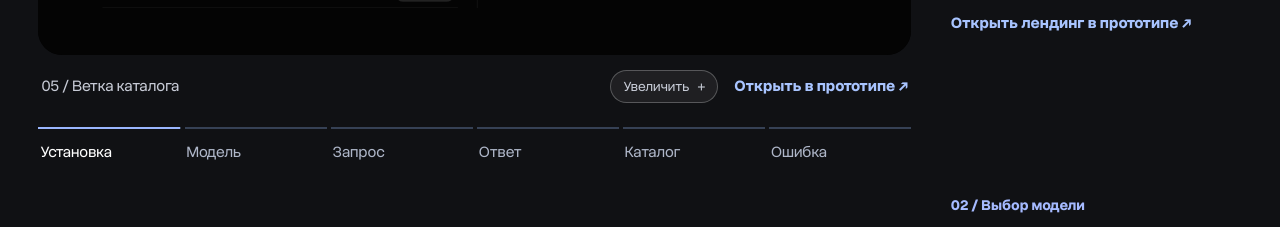
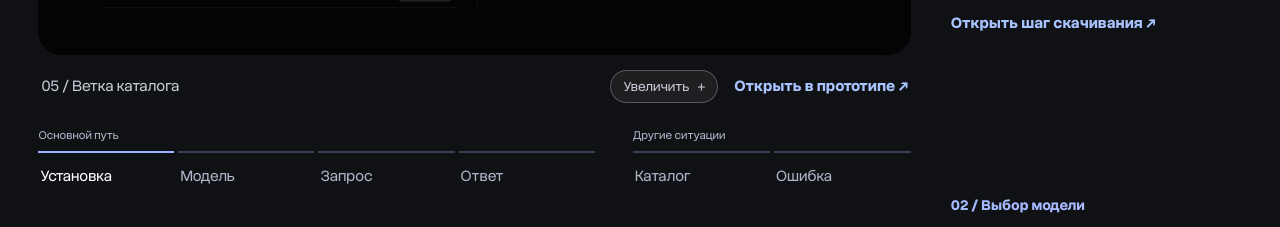
Before and after one commit to kuixl/atomic-kt3, a plain HTML site: page index.html in a window 1280 px wide. Shown: the part 3572-3799 px from the top of the page. Drawn offline with Linux system fonts and the light colour scheme.

Commit message:
Publish Atomic Chat KT3

```diff
--- a/index.html
+++ b/index.html
@@ -8,8 +8,8 @@
 <title>Atomic Chat — проектный каркас</title>
 <link rel="icon" href="media/icon.png" type="image/png">
 <link rel="stylesheet" href="story.css?v=4">
-<link rel="stylesheet" href="refine.css">
-<script src="story.js?v=4" defer></script>
+<link rel="stylesheet" href="refine.css?v=5">
+<script src="story.js?v=5" defer></script>
 </head>
 <body>
 <header class="bar">
@@ -65,12 +65,15 @@
           <img id="story-screen" class="screen-layer is-visible" src="media/download.webp" width="1440" height="930" alt="Блок установки Atomic Chat" loading="lazy">
           <img class="screen-layer" width="1440" height="900" alt="" aria-hidden="true">
         </figure>
-        <div class="stage-footer"><p id="stage-label">01 / Скачивание</p><div><button class="zoom-control" type="button" data-zoom="media/download.webp" id="stage-zoom">Увеличить <span aria-hidden="true">+</span></button><a href="prototype/" class="quiet" id="stage-link">Открыть в прототипе ↗</a></div></div>
-        <nav class="route" aria-label="Шаги сценария"><a href="#install" aria-current="step">Установка</a><a href="#model">Модель</a><a href="#generating">Запрос</a><a href="#answer">Ответ</a><a href="#catalog">Каталог</a><a href="#error">Ошибка</a></nav>
+        <div class="stage-footer"><p id="stage-label">01 / Скачивание</p><div><button class="zoom-control" type="button" data-zoom="media/download.webp" id="stage-zoom">Увеличить <span aria-hidden="true">+</span></button><a href="prototype/?view=download" class="quiet" id="stage-link">Открыть в прототипе ↗</a></div></div>
+        <nav class="route" aria-label="Шаги сценария">
+          <div class="route-main"><span>Основной путь</span><div><a href="#install" aria-current="step">Установка</a><a href="#model">Модель</a><a href="#generating">Запрос</a><a href="#answer">Ответ</a></div></div>
+          <div class="route-branches"><span>Другие ситуации</span><div><a href="#catalog">Каталог</a><a href="#error">Ошибка</a></div></div>
+        </nav>
       </div>
       <div class="beats">
         <article class="beat" id="install" data-scene="install">
-          <p class="meta">01 / Скачивание</p><h3>Сначала<br>лендинг</h3><p>С первого экрана можно сразу перейти к скачиванию. Если нужно больше информации, меню ведёт к возможностям, моделям и FAQ.</p><p class="scene-detail">Список разделён на Desktop и Mobile. Пользователь сначала находит свою платформу, затем выбирает подходящий вариант установки.</p><img class="mobile-scene" src="media/download.webp" alt="Блок установки" loading="lazy"><a class="quiet" href="prototype/">Открыть лендинг в прототипе ↗</a>
+          <p class="meta">01 / Скачивание</p><h3>Сначала<br>лендинг</h3><p>С первого экрана можно сразу перейти к скачиванию. Если нужно больше информации, меню ведёт к возможностям, моделям и FAQ.</p><p class="scene-detail">Список разделён на Desktop и Mobile. Пользователь сначала находит свою платформу, затем выбирает подходящий вариант установки.</p><img class="mobile-scene" src="media/download.webp" alt="Блок установки" loading="lazy"><a class="quiet" href="prototype/?view=download">Открыть шаг скачивания ↗</a>
         </article>
         <article class="beat" id="model" data-scene="model">
           <p class="meta">02 / Выбор модели</p><h3>Модель<br>видна сразу</h3><p>New Chat начинается с выбора модели. В списке разведены локальные и облачные варианты, а текущая модель отмечена галочкой.</p><img class="mobile-scene" src="prototype/assets/final-02.png" alt="Список моделей" loading="lazy"><a class="quiet" href="prototype/?step=02">Открыть выбор модели ↗</a>
--- a/refine.css
+++ b/refine.css
@@ -1,4 +1,5 @@
-.stage { aspect-ratio: 8/5; background: #040404; }
+.sticky-stage { top: clamp(70px,9vh,110px); }
+.stage { aspect-ratio: 8/5; background: #040404; max-width: calc(160svh - 285px); margin-inline: auto; }
 .stage .screen-layer {
   position: absolute; inset: 0; width: 100%; height: 100%; object-fit: contain;
   opacity: 0; transition: opacity 180ms ease; pointer-events: none;
@@ -17,7 +18,12 @@
 .hero-screen .zoom-control { position: absolute; right: 14px; bottom: 14px; color: #ebeff7; background: #191c25; }
 .hero-screen .zoom-control:hover { background: #2b3246; }
 .mobile-zoom { display: none; }
-.route { display: grid; grid-template-columns: repeat(6, minmax(0,1fr)); gap: 4px; margin-top: 9px; }
+.route { display: grid; grid-template-columns: minmax(0,2fr) minmax(0,1fr); gap: clamp(12px,3vw,42px); margin-top: 9px; }
+.route > div { min-width: 0; }
+.route > div > span { display: block; font-size: 12px; color: #aeb6c8; margin-bottom: 8px; }
+.route-main > div,.route-branches > div { display: grid; gap: 4px; }
+.route-main > div { grid-template-columns: repeat(4,minmax(0,1fr)); }
+.route-branches > div { grid-template-columns: repeat(2,minmax(0,1fr)); }
 .route a {
   position: relative; color: #aeb6c8; padding: 12px 2px; font-size: clamp(11px,1.24vw,16px);
   border-top: 2px solid #364155; transition: color 160ms ease;
@@ -28,6 +34,7 @@
 }
 .route a:hover,.route [aria-current] { color: #fff; }
 .route [aria-current]::after { transform: scaleX(1); }
+.route-branches [aria-current]::after { background: #d9b093; }
 .beat { scroll-margin-top: clamp(130px, 28vh, 270px); }
 .beat .scene-detail { color: #aeb6c8; font-size: .95rem; }
 .beat.revealed h3 { animation: enter .42s var(--ease) both; }
```
Also changed, not shown: prototype/index.html (+1 -1 lines).
